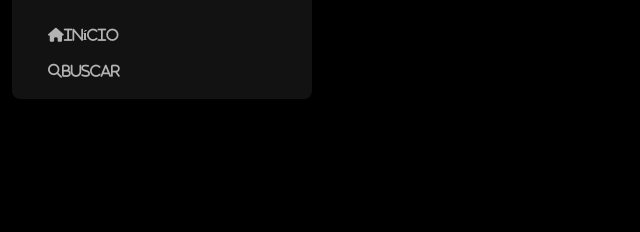
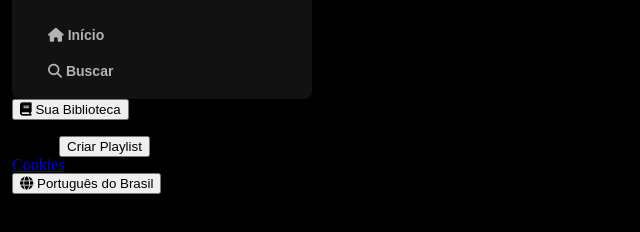
Before and after one commit to maleixorm/spotify-alura, a plain HTML site: page index.html in a window 1280 px wide. Shown: the part 74-306 px from the top of the page, without its empty margins (0-640 px from the left). Drawn offline with Linux system fonts and the light colour scheme.

Commit message:
Criando novos conteúdos no html

```diff
--- a/index.html
+++ b/index.html
@@ -21,17 +21,46 @@
                 <ul>
                     <li>
                         <a href="">
-                            <span class="fa fa-home">Início</span>
+                            <span class="fa fa-home"></span>
+                            <span>Início</span>
                         </a>
                     </li>
                     <li>
                         <a href="">
-                            <span class="fa fa-search">Buscar</span>
+                            <span class="fa fa-search"></span>
+                            <span>Buscar</span>
                         </a>
                     </li>
                 </ul>
             </div>
         </nav>
+        <div class="library">
+            <div class="library__content">
+                <button class="library__button">
+                    <span class="fa fas fa-book"></span>
+                    <span>Sua Biblioteca</span>
+                </button>
+                <span class="fa fa-plus"></span>
+            </div>
+            <section class="section-playlist">
+                <div class="section-playlist__content">
+                    <span class="text title">Crie sua primeira playlist.</span>
+                    <span class="text subtitle">É fácil! Vamos te ajudar.</span>
+                    <button class="section-playlist__button">
+                        <span>Criar Playlist</span>
+                    </button>
+                </div>
+            </section>
+            <div class="cookies">
+                <a href="#">Cookies</a>
+            </div>
+            <div class="languages">
+                <button class="languages__button">
+                    <span class="fa fa-globe"></span>
+                    <span>Português do Brasil</span>
+                </button>
+            </div>
+        </div>
     </header>
 </body>
 </html>
```
